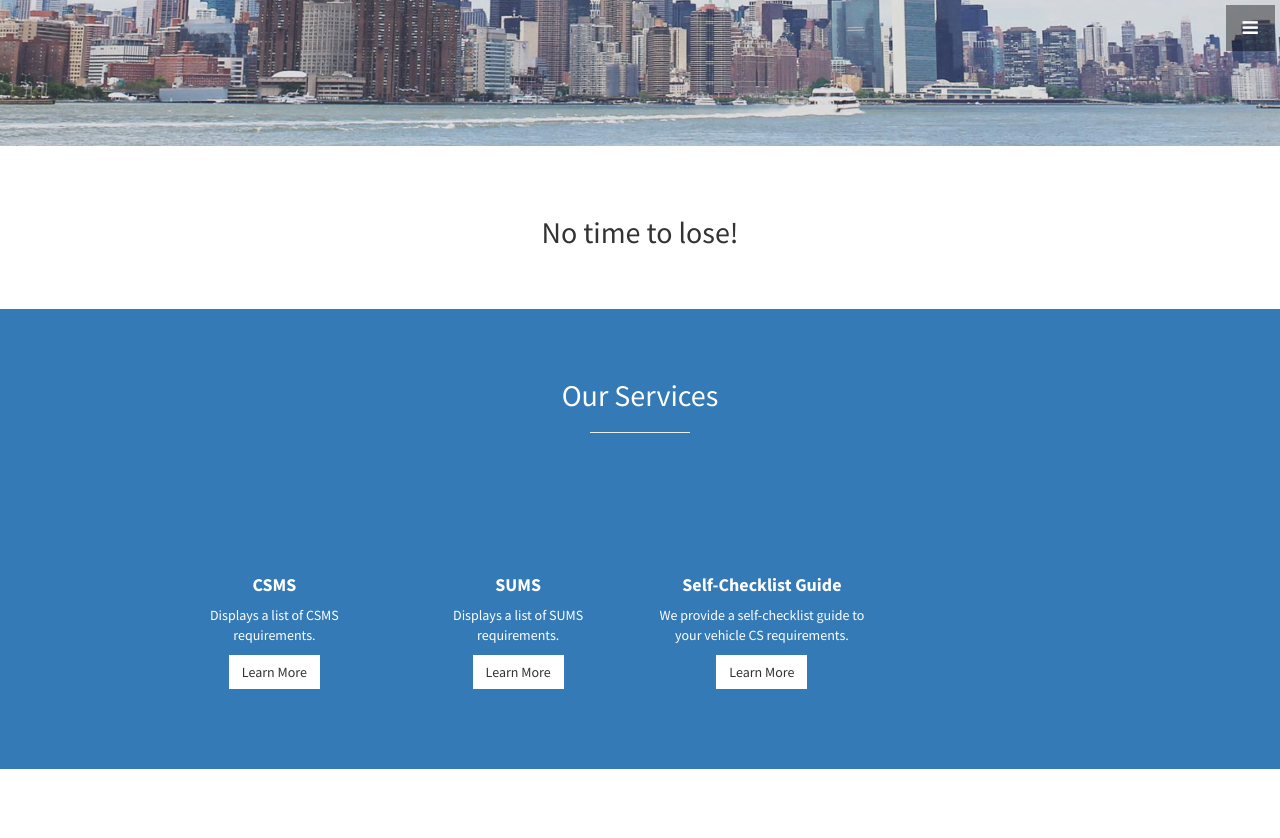
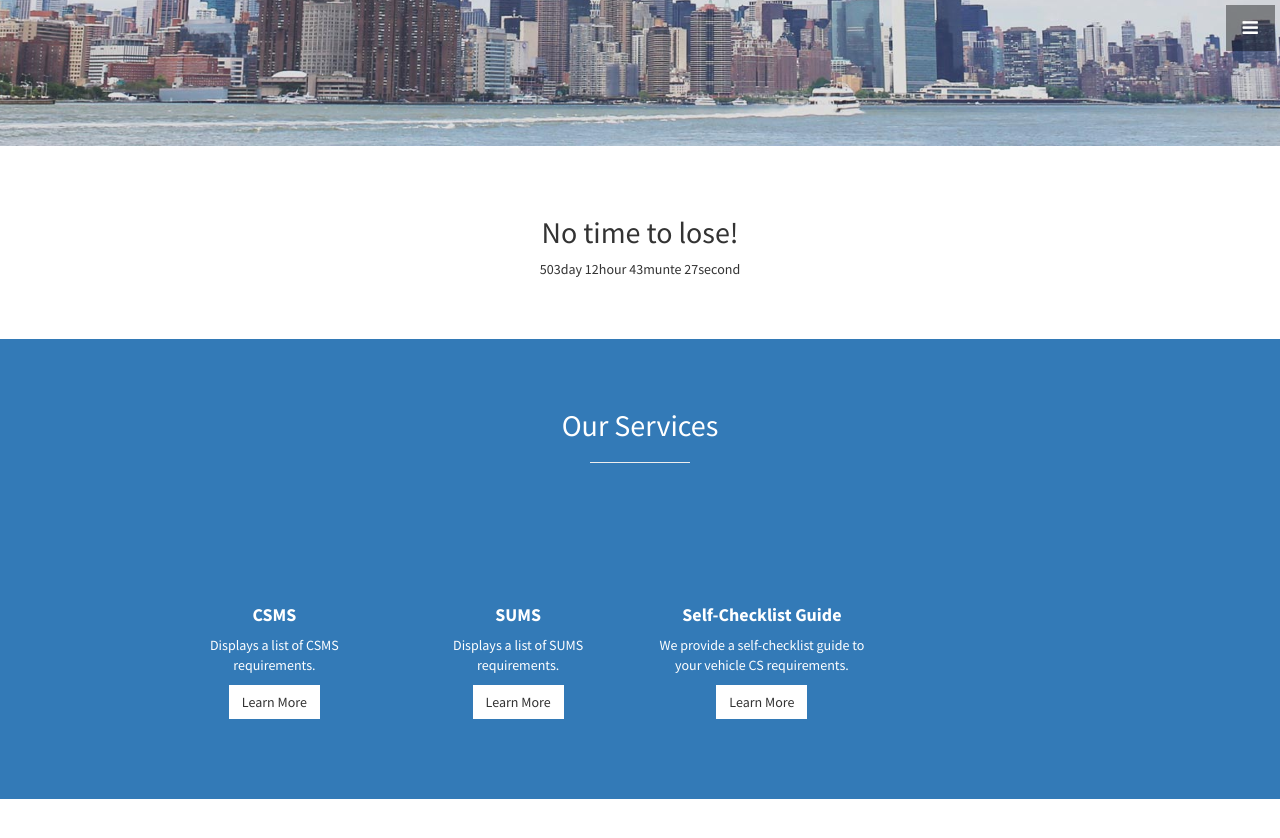
Before and after one commit to Oh-Junhee0123/CS-Requirement-Finder.github.io, a Jekyll site: the page built from index.html, in a window 1280 px wide and 900 px high, scrolled down 754 px. Shown: the top 838 px of the window. Built offline with Jekyll 4.4.1, drawn with Linux system fonts in a browser that asks for light colours.

Commit message:
Update about.html

```diff
--- a/_includes/about.html
+++ b/_includes/about.html
@@ -3,7 +3,8 @@
     <div class="row">
       <div class="col-lg-12 text-center">
         <h2>No time to lose!</h2>
-        <script src="js/dday.js">000day 00hour 00minute 00second</script>
+        <p class="dDay">000day 00hour 00minute 00second</p>
+        <script src="js/dday.js"></script>
       </div>
     </div>
     <!-- /.row -->
```
